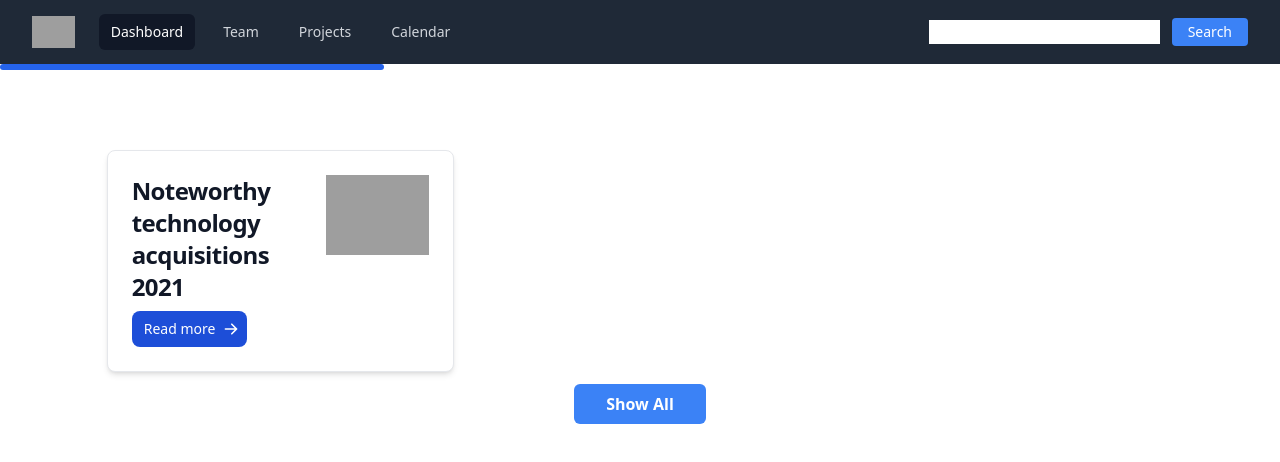
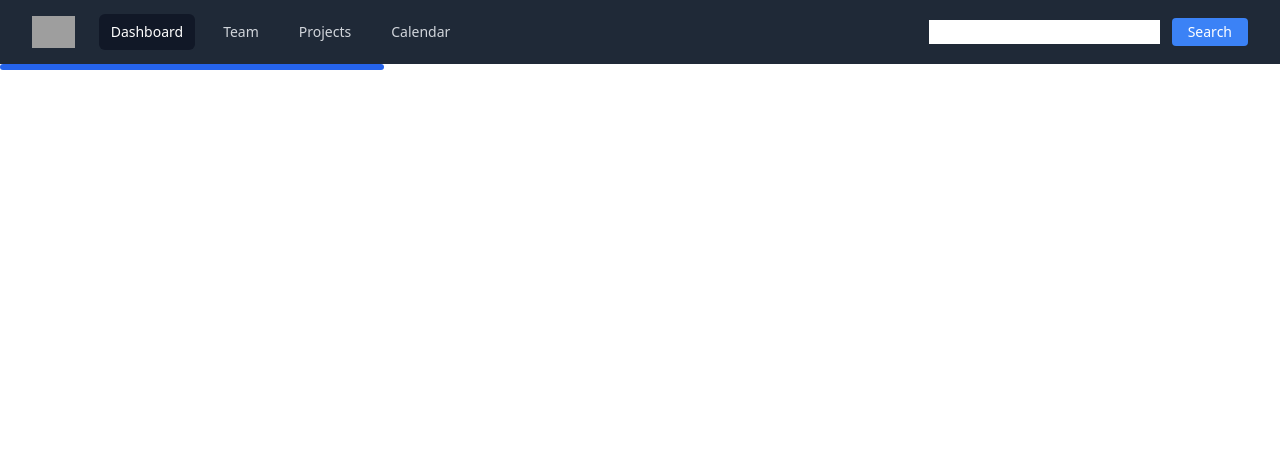
Before and after one commit to codex-zubair/movie-list, a website: page index.html in a window 1280 px wide. Drawn offline with nearby package versions, Linux system fonts and the light colour scheme; no server answers; grey boxes are pictures that could not be loaded.

Commit message:
button fixed for display

```diff
--- a/index.html
+++ b/index.html
@@ -142,7 +142,7 @@
         <!-- !Progress Bar Start -->
 
 
-            <div id="progress-bar" class="bg-blue-600 h-1.5 rounded-full dark:bg-blue-500" style="width: 5%"></div>
+        <div id="progress-bar" class="bg-blue-600 h-1.5 rounded-full dark:bg-blue-500" style="width: 5%"></div>
 
         <!-- !Progress Bar End -->
 
@@ -158,37 +158,6 @@
         <section class='flex justify-center'>
             <div id="country-section"
                 class="grid sm:grid-cols-1 md:grid-flow-col-2 lg:grid-cols-2 xl:grid-cols-3 w-10/12 mt-20 gap-3">
-                <!-- Card  Start -->
-
-                <div
-                    class="p-6 max-w-sm bg-white rounded-lg border border-gray-200 shadow-md dark:bg-gray-800 dark:border-gray-700 flex">
-                    <div>
-                        <a href="#">
-                            <h5 class="mb-2 text-2xl font-bold tracking-tight text-gray-900 dark:text-white">Noteworthy
-                                technology acquisitions 2021</h5>
-                        </a>
-
-
-                        <a href="#"
-                            class="inline-flex items-center py-2 px-3 text-sm font-medium text-center text-white bg-blue-700 rounded-lg hover:bg-blue-800 focus:ring-4 focus:outline-none focus:ring-blue-300 dark:bg-blue-600 dark:hover:bg-blue-700 dark:focus:ring-blue-800">
-                            Read more
-                            <svg aria-hidden="true" class="ml-2 -mr-1 w-4 h-4" fill="currentColor" viewBox="0 0 20 20"
-                                xmlns="http://www.w3.org/2000/svg">
-                                <path fill-rule="evenodd"
-                                    d="M10.293 3.293a1 1 0 011.414 0l6 6a1 1 0 010 1.414l-6 6a1 1 0 01-1.414-1.414L14.586 11H3a1 1 0 110-2h11.586l-4.293-4.293a1 1 0 010-1.414z"
-                                    clip-rule="evenodd"></path>
-                            </svg>
-                        </a>
-                    </div>
-
-                    <div>
-                        <img width="250px" class="h-20" src="https://flowbite.com/docs/images/blog/image-4.jpg" alt="">
-                    </div>
-
-
-                </div>
-
-                <!-- Card  End -->
             </div>
         </section>
         <!-- Category Card Section End -->
@@ -198,7 +167,7 @@
 
         <!--! Show ALL Button Start -->
         <section id="show-all" class="text-white font-bold w-max mx-auto mt-3">
-            <button id="show-all-btn" class="bg-blue-500 hover:bg-blue-700 px-8 py-2 rounded-md">Show All</button>
+            <button style="display:none" id="show-all-btn" class="bg-blue-500 hover:bg-blue-700 px-8 py-2 rounded-md">Show All</button>
         </section>
         <!--! Show ALL Button End -->
 
--- a/js/main.js
+++ b/js/main.js
@@ -10,16 +10,12 @@ const urlCountry = "https://restcountries.com/v3.1/all";
 
 
 
-
-// Country Wise University. API
-const universityUrl = "http://universities.hipolabs.com/search?country=bangladesh";
-
-
 callingAllCountryList = async () => {
 
 
 
 	try {
+
 		progressBar('30%')
 		const response = await fetch(urlCountry)
 		progressBar('60%');
@@ -28,10 +24,8 @@ callingAllCountryList = async () => {
 		countryList(country);
 		progressBar('100%');
 
-
 	}
-	catch (error)
-	{
+	catch (error) {
 		console.log(error);
 	}
 }
@@ -75,6 +69,7 @@ countryList = (countryList) => {
 
 	if (showAll != 'show') {
 		var countrySlice = countryList.slice(0, 6);
+		document.getElementById('show-all-btn').style.display = 'block';
 	}
 
 
@@ -126,6 +121,9 @@ countryList = (countryList) => {
 			<div >
 			<img width="150px" class="h-20" src="${country.flags.svg}" alt="">
 			</div>
+
+
+
 			`
 
 
--- /dev/null
+++ b/js/read-more.js
@@ -0,0 +1,2 @@
+// Country Wise University. API
+const universityUrl = "http://universities.hipolabs.com/search?country=bangladesh";
```
